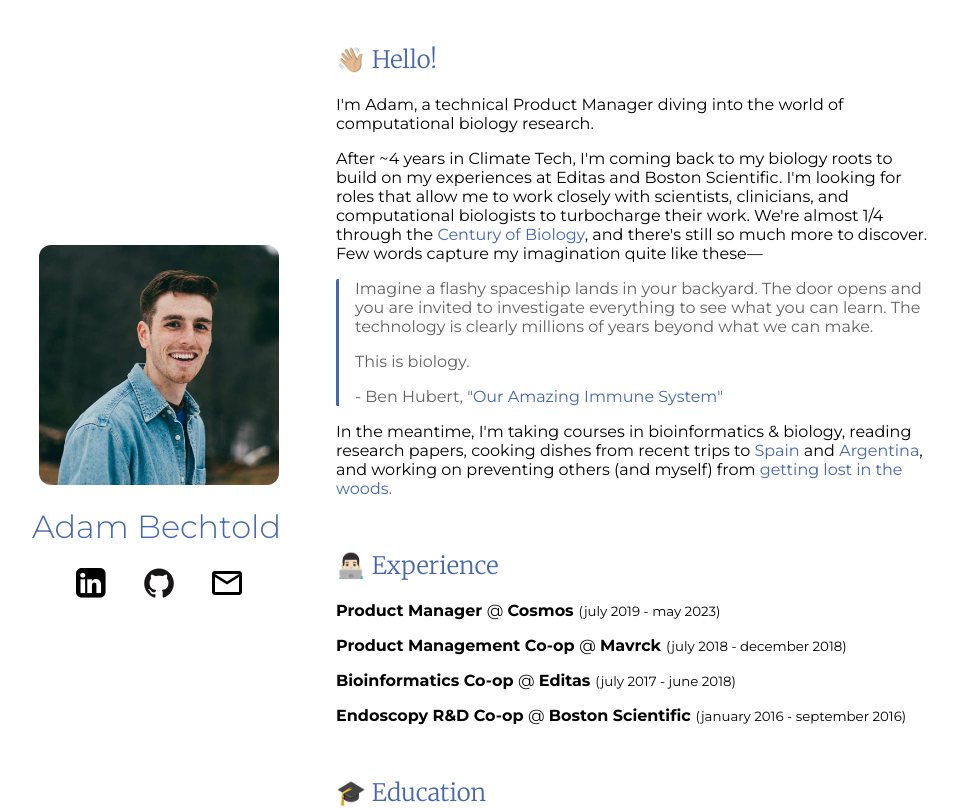
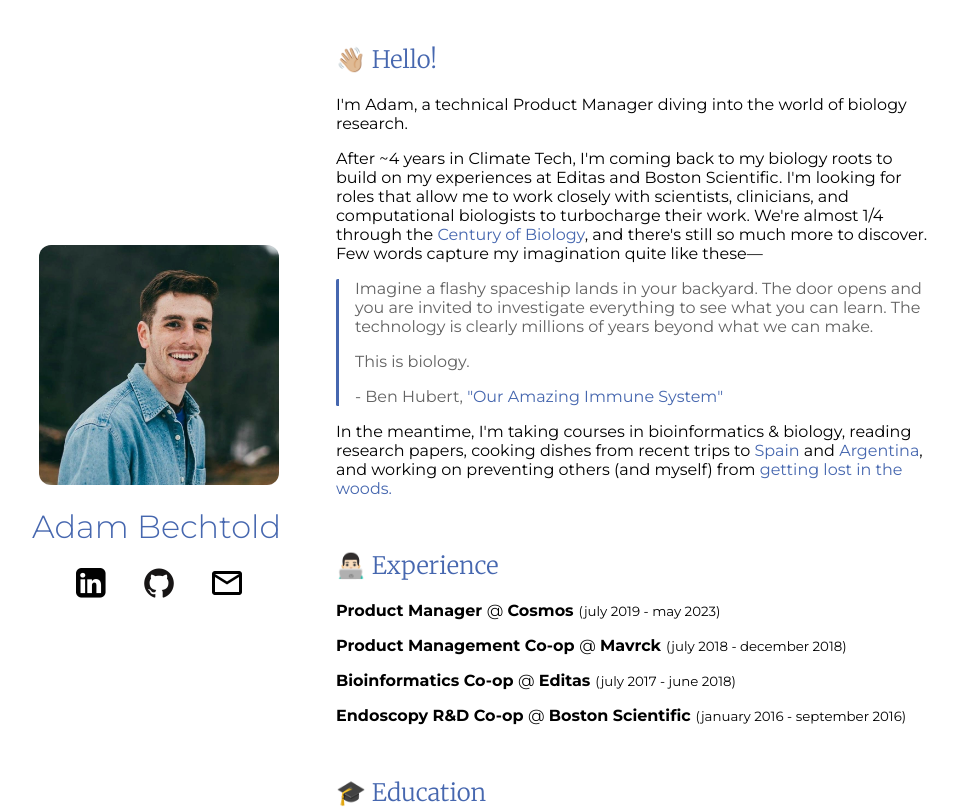
Before and after one commit to adambechtold/personal-website, a Next.js app: page / in a window 1280 px wide. Shown: the top 808 px of the page, without its empty margins (133-1088 px from the left). Built offline with nearby package versions, Linux system fonts and the light colour scheme.

Commit message:
so the introduction better reflects my interests

```diff
--- a/app/components/ContentItem/Introduction/Introduction.js
+++ b/app/components/ContentItem/Introduction/Introduction.js
@@ -8,7 +8,7 @@
     <div className={styles.container}>
       <p>
         {
-          "I'm Adam, a technical Product Manager diving into the world of computational biology research."
+          "I'm Adam, a technical Product Manager diving into the world of biology research."
         }
       </p>
       <p>
```
